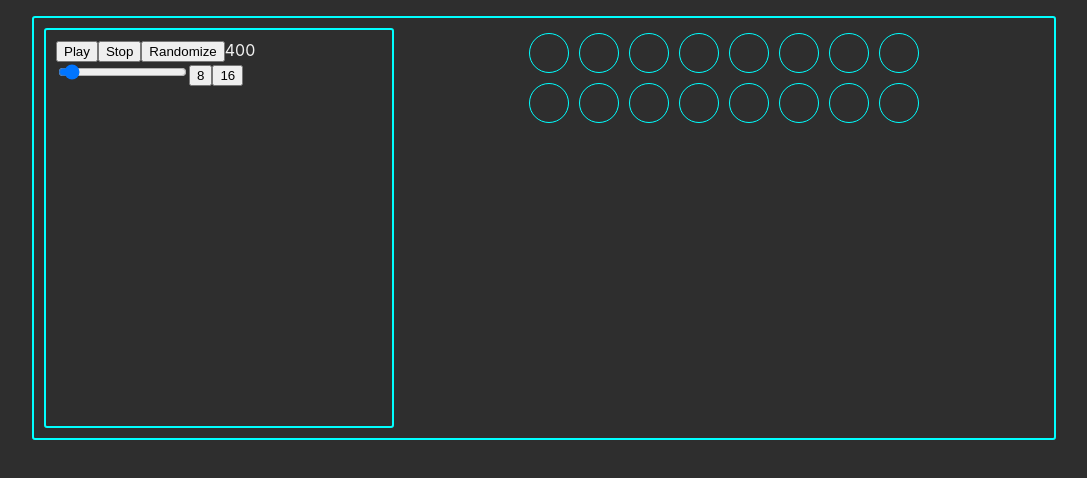
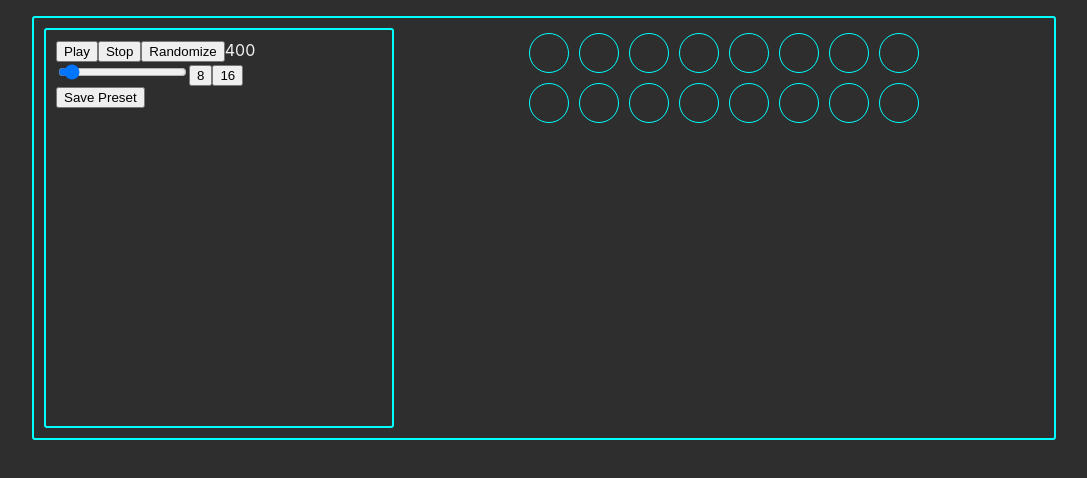
Before and after one commit to Loxphordex/Memoryfield, a React (Create React App) app: page / in a window 1280 px wide. Shown: the top 478 px of the page, without its empty margins (96-1183 px from the left). Built offline with nearby package versions, Linux system fonts and the light colour scheme.

Commit message:
no events but working save

```diff
--- a/src/App.js
+++ b/src/App.js
@@ -31,7 +31,9 @@ function App() {
     isPlayingRef.current = status
     setIsPlaying(status)
   }
-  const [setEventHandlers] = useState(() => window.addEventListener('keydown', event => handleKeydownEvents(event)))
+  const [presetName, setPresetName] = useState(null)
+  const [defaultKeys, setDefaultKeys] = useState(false)
+  const [isKeyHandlerSet, setIsKeyHandlerSet] = useState(false)
 
   let osc = ctx.createOscillator()
   let filter = ctx.createBiquadFilter()
@@ -39,15 +41,33 @@ function App() {
   filter.type = filterTypes.lowpass
 
   useEffect(() => {
-    if (setEventHandlers) {
-      setEventHandlers()
+    function randomize() {
+      setNodes(getRandomSequence(16, nodeSequenceLength))
     }
-    if (nodes === null) {
-      setNodes(getInitialSequence(16, nodeSequenceLength))
+    const handleKeydownEvents = function(event) {
+      if (event) {
+        event.stopPropagation()
+        event.preventDefault()
+
+        if (event.keyCode === keyShortcuts.spacebar) {
+          setPlaying(!isPlayingRef.current)
+        }
+
+        else if (event.keyCode === keyShortcuts.r && randomize) {
+          randomize()
+        }
+      }
     }
-    if (activeNode >= 0 && nodes != null && isPlaying) {
-      playSound(ctx, filter, osc, volume, nodes, activeNode)
+    if (!defaultKeys && !isKeyHandlerSet) {
+      window.addEventListener('keydown', handleKeydownEvents)
+      setIsKeyHandlerSet(true)
     }
+    if (defaultKeys && isKeyHandlerSet) {
+      window.removeEventListener('keydown', handleKeydownEvents)
+      setIsKeyHandlerSet(false)
+    }
+    if (nodes === null) setNodes(getInitialSequence(16, nodeSequenceLength))
+    if (activeNode >= 0 && nodes != null && isPlaying) playSound(ctx, filter, osc, volume, nodes, activeNode)
 
     // Sequence and looping
     let timeout
@@ -66,6 +86,10 @@ function App() {
       clearTimeout(timeout)
       setActiveNode(-1)
     }
+
+    return () => {
+      window.removeEventListener('keydown', handleKeydownEvents)
+    }
   }, [activeNode,
       speed,
       isPlaying,
@@ -77,27 +101,19 @@ function App() {
       volume,
       osc,
       nodeSequenceLength,
-      setEventHandlers])
-
-  function randomize() {
-    setNodes(getRandomSequence(16, nodeSequenceLength))
-  }
+      defaultKeys,
+      isKeyHandlerSet])
 
   function calculateBpm(bpm) {
     setSpeed((60_000 / bpm).toFixed())
   }
 
-  function handleKeydownEvents(event) {
-    event.stopPropagation()
-    event.preventDefault()
+  function toggleDefaultKeys() {
+    setDefaultKeys(!defaultKeys)
+  }
 
-    if (event.keyCode === keyShortcuts.spacebar) {
-      setPlaying(!isPlayingRef.current)
-    }
-
-    else if (event.keyCode === keyShortcuts.r) {
-      randomize()
-    }
+  function random() {
+    setNodes(getRandomSequence(16, nodeSequenceLength))
   }
 
   return (
@@ -107,7 +123,7 @@ function App() {
           speed={speed}
           isPlaying={isPlaying}
           play={setPlaying}
-          randomize={randomize}
+          randomize={random}
           calculateBpm={calculateBpm}
           nodes={nodes}
           setNodes={setNodes}
@@ -115,6 +131,8 @@ function App() {
           setNodeSequenceLength={setNodeSequenceLength}
           nodeEditor={nodeEditor}
           setNodeEditor={setNodeEditor}
+          setPresetName={setPresetName}
+          toggleDefaultKeys={toggleDefaultKeys}
         />
         <MemoryField
           nodes={nodes}
--- a/src/components/ControlPanel/ControlPanel.js
+++ b/src/components/ControlPanel/ControlPanel.js
@@ -1,6 +1,7 @@
 import React, { useState, useEffect } from "react";
 import { notes } from '../../data/notes'
 import { waveforms } from '../Audio/constants'
+import SavePreset from '../SavePreset/SavePreset'
 import MainPanel from './MainPanel'
 import NoteControls from './NoteControls'
 import WaveControls from './WaveControls'
@@ -14,7 +15,9 @@ export default function ControlPanel({
   nodes,
   setNodeSequenceLength,
   setNodes,
-  nodeEditor}) {
+  nodeEditor,
+  setPresetName,
+  toggleDefaultKeys}) {
   const [selectedNode, setSelectedNode] = useState(null)
 
   useEffect(() => {
@@ -113,6 +116,11 @@ export default function ControlPanel({
         speed={speed}
         setSequenceAndNodeStatus={setSequenceAndNodeStatus}
       />
+      <SavePreset
+        nodes={nodes}
+        setPreset={setPresetName}
+        toggleDefaultKeys={toggleDefaultKeys}
+      />
       <NoteControls
         nodes={nodes}
         setNodes={setNodes}
--- /dev/null
+++ b/src/components/SavePreset/SaveControl.js
@@ -0,0 +1,21 @@
+import React from 'react'
+
+export default function SaveControl({
+  toggleInputActive,
+  saveInputActive,
+  setPresetName,
+  saveNodes
+}) {
+  return (
+    <div className='save-control'>
+      {!saveInputActive &&
+        <button onClick={toggleInputActive}>Save Preset</button>}
+      {saveInputActive &&
+        <div className='preset-name-input'>
+        <input type='text' onChange={e => setPresetName(e.target.value)} />
+        <button onClick={saveNodes}>Save</button>
+        <button onClick={toggleInputActive}>Cancel</button>
+      </div>}
+    </div>
+  )
+}
--- /dev/null
+++ b/src/components/SavePreset/SavePreset.js
@@ -0,0 +1,38 @@
+import React, { useState } from 'react'
+import SaveControl from './SaveControl'
+
+export default function SavePreset({
+  nodes,
+  setPreset,
+  toggleDefaultKeys
+}) {
+  const [presetName, setPresetName] = useState('')
+  const [saveInputActive, setSaveInputActive] = useState(false)
+
+  function saveNodes() {
+    presetName
+      ? save(presetName)
+      : save(new Date())
+    setPresetName(null)
+    toggleDefaultKeys()
+  }
+
+  function save(name) {
+    localStorage.setItem(name, JSON.stringify(nodes))
+    setPreset(name)
+  }
+
+  function toggleInputActive() {
+    toggleDefaultKeys()
+    setSaveInputActive(!saveInputActive)
+  }
+
+  return (
+    <SaveControl
+      toggleInputActive={toggleInputActive}
+      saveInputActive={saveInputActive}
+      setPresetName={setPresetName}
+      saveNodes={saveNodes}
+    />
+  )
+}
```
Also changed, not shown: 1 other file (tests, documents, lock files or other folders).
